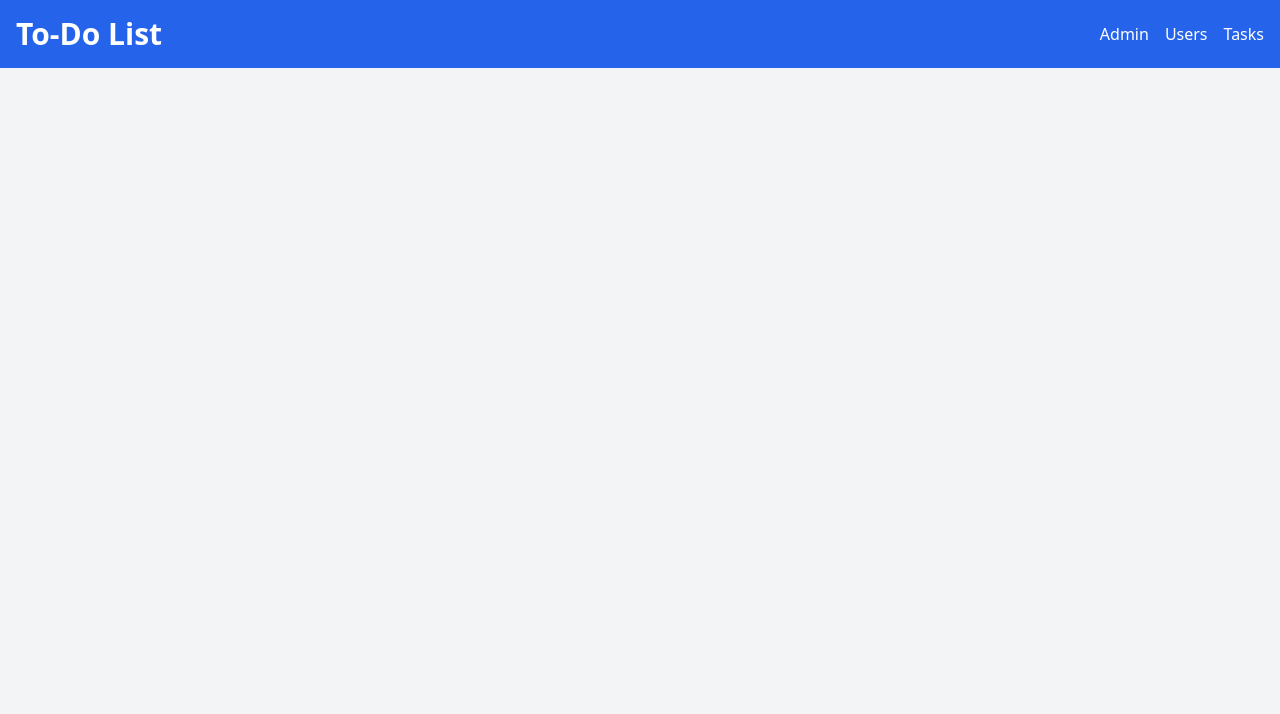
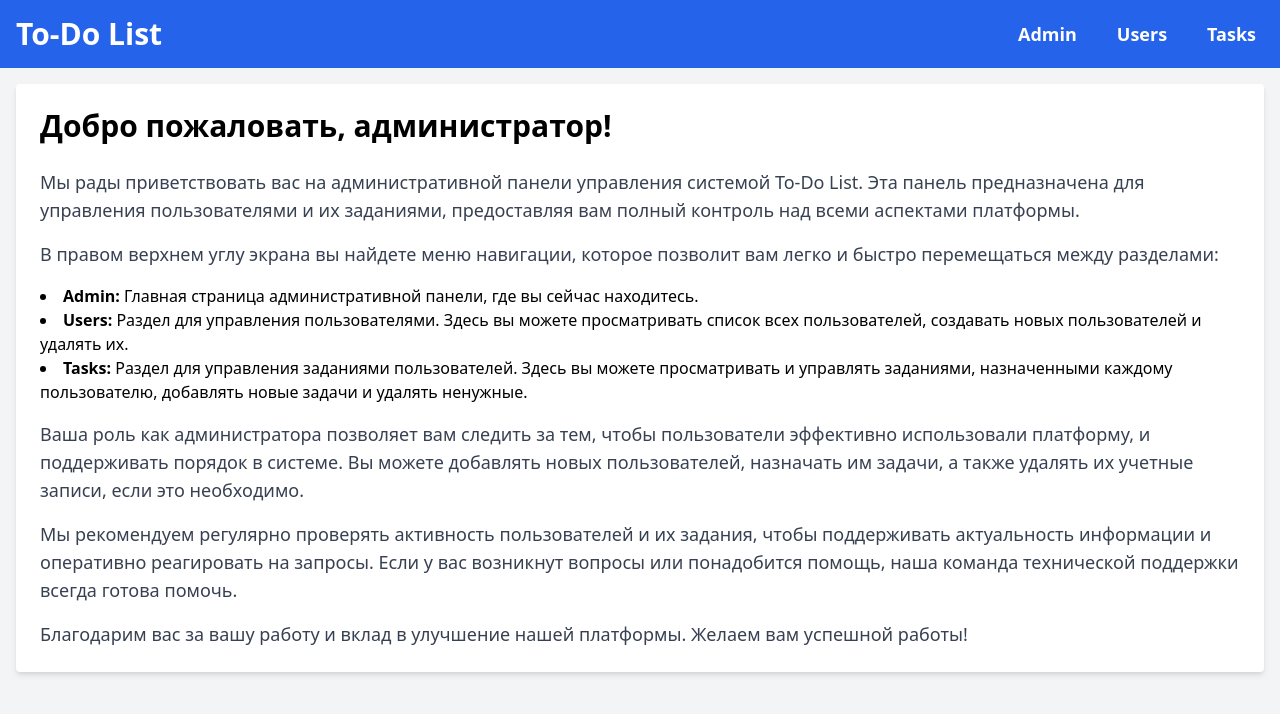
Before and after one commit to Bbar0n234/to_do_list, a FastAPI app: page /pages/admin in a window 1280 px wide. Shown: the top 714 px of the page. Run offline with FastAPI, Linux system fonts and the light colour scheme; parts of the project's set-up code (start-up, migrations or seed data) failed here and were passed over.

Commit message:
refactor & some upds

```diff
--- a/to-do-app/core/config.py
+++ b/to-do-app/core/config.py
@@ -36,11 +36,12 @@ class DataBaseConfig(BaseModel):
 
 class Settings(BaseSettings):
     model_config = SettingsConfigDict(
-        env_file=".env",
+        env_file="../.env",
 
         env_prefix="APP_CONFIG__",
         case_sensitive=False,
         env_nested_delimiter='__',
+        extra="ignore"
 
     )
     run: RunConfig = RunConfig()
--- a/to-do-app/main.py
+++ b/to-do-app/main.py
@@ -1,11 +1,10 @@
+from fastapi import FastAPI, HTTPException
+from starlette.responses import RedirectResponse
 from contextlib import asynccontextmanager
-
 import uvicorn
-from fastapi import FastAPI
 
 from api import router as api_router
 from pages.router import router as pages_router
-
 from core.config import settings
 from core.models import db_helper
 
@@ -31,9 +30,12 @@ main_app.include_router(
     prefix=settings.api.prefix
 )
 
+@main_app.get("/")
+async def root_redirect():
+    return RedirectResponse(url="/api/pages/admin")
+
 if __name__ == "__main__":
     uvicorn.run(app="main:main_app",
                 host=settings.run.host,
                 port=settings.run.port,
-                reload=True
-)
+                reload=True)
--- a/to-do-app/pages/router.py
+++ b/to-do-app/pages/router.py
@@ -11,9 +11,13 @@ router = APIRouter(
 
 templates = Jinja2Templates(directory="templates")
 
+@router.get("/base")
+def get_base_page(request: Request):
+    return templates.TemplateResponse("base.html", {"request": request})
+
 @router.get("/admin")
 def get_admin_page(request: Request):
-    return templates.TemplateResponse("base.html", {"request": request})
+    return templates.TemplateResponse("admin.html", {"request": request})
 
 @router.get("/admin/users")
 def get_admin_page_users(request: Request, users=Depends(get_users)):
--- /dev/null
+++ b/to-do-app/templates/admin.html
@@ -0,0 +1,30 @@
+{% extends "base.html" %}
+
+{% block content %}
+<div class="bg-white p-6 rounded shadow-md">
+    <h2 class="text-3xl font-semibold mb-6">Добро пожаловать, администратор!</h2>
+    <p class="text-lg text-gray-700 mb-4">
+        Мы рады приветствовать вас на административной панели управления системой To-Do List.
+        Эта панель предназначена для управления пользователями и их заданиями, предоставляя вам
+        полный контроль над всеми аспектами платформы.
+    </p>
+    <p class="text-lg text-gray-700 mb-4">
+        В правом верхнем углу экрана вы найдете меню навигации, которое позволит вам легко и быстро
+        перемещаться между разделами:
+    </p>
+    <ul class="list-disc list-inside mb-4">
+        <li><strong>Admin:</strong> Главная страница административной панели, где вы сейчас находитесь.</li>
+        <li><strong>Users:</strong> Раздел для управления пользователями. Здесь вы можете просматривать список всех пользователей, создавать новых пользователей и удалять их.</li>
+        <li><strong>Tasks:</strong> Раздел для управления заданиями пользователей. Здесь вы можете просматривать и управлять заданиями, назначенными каждому пользователю, добавлять новые задачи и удалять ненужные.</li>
+    </ul>
+    <p class="text-lg text-gray-700 mb-4">
+        Ваша роль как администратора позволяет вам следить за тем, чтобы пользователи эффективно использовали платформу, и поддерживать порядок в системе. Вы можете добавлять новых пользователей, назначать им задачи, а также удалять их учетные записи, если это необходимо.
+    </p>
+    <p class="text-lg text-gray-700 mb-4">
+        Мы рекомендуем регулярно проверять активность пользователей и их задания, чтобы поддерживать актуальность информации и оперативно реагировать на запросы. Если у вас возникнут вопросы или понадобится помощь, наша команда технической поддержки всегда готова помочь.
+    </p>
+    <p class="text-lg text-gray-700">
+        Благодарим вас за вашу работу и вклад в улучшение нашей платформы. Желаем вам успешной работы!
+    </p>
+</div>
+{% endblock %}
--- a/to-do-app/templates/base.html
+++ b/to-do-app/templates/base.html
@@ -12,19 +12,19 @@
         <div class="container mx-auto flex justify-between items-center">
             <h1 class="text-white text-3xl font-bold">To-Do List</h1>
             <nav>
-                <ul class="flex space-x-4">
+                <ul class="flex space-x-6">
                     <li>
-                        <a href="/api/pages/admin" class="text-white hover:underline">
+                        <a href="/api/pages/admin" class="text-white text-lg font-semibold p-2 rounded hover:bg-blue-700 hover:text-gray-200 transition-colors duration-200">
                             Admin
                         </a>
                     </li>
                     <li>
-                        <a href="/api/pages/admin/users" class="text-white hover:underline">
+                        <a href="/api/pages/admin/users" class="text-white text-lg font-semibold p-2 rounded hover:bg-blue-700 hover:text-gray-200 transition-colors duration-200">
                             Users
                         </a>
                     </li>
                     <li>
-                        <a href="/api/pages/admin/tasks" class="text-white hover:underline">
+                        <a href="/api/pages/admin/tasks" class="text-white text-lg font-semibold p-2 rounded hover:bg-blue-700 hover:text-gray-200 transition-colors duration-200">
                             Tasks
                         </a>
                     </li>
```
Also changed, not shown: docker-compose.yml (+12 -9 lines), to-do-app/templates/users.html (+2 -24 lines), 1 other file.
